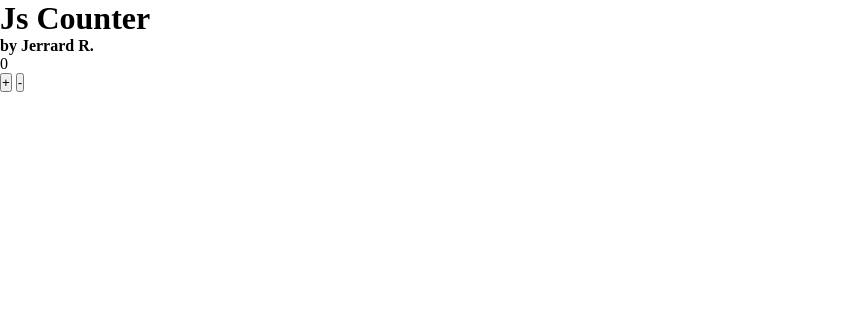
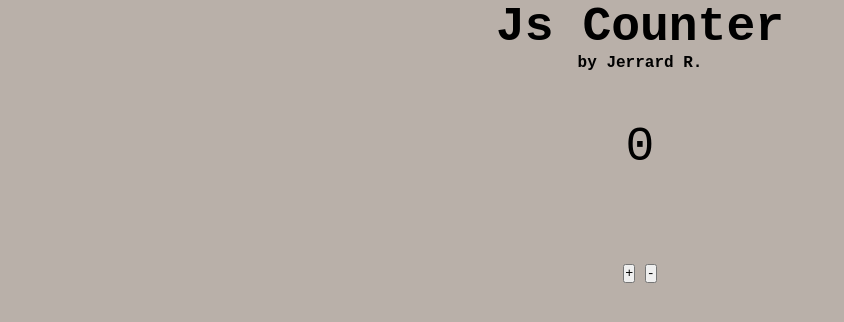
Before and after one commit to KingKazmaa/Js-Counter-App, a plain HTML site: page index.html in a window 1280 px wide. Shown: the whole page, without its empty margins (0-844 px from the left). Drawn offline with Linux system fonts and the light colour scheme.

Commit message:
updated CSS + added a click tracker in the script

```diff
--- a/script.js
+++ b/script.js
@@ -6,6 +6,9 @@ const counter = document.querySelector('.counter')
 // start counter at 0
 let count = 0
 
+// lets log each click just for fun actually
+let record = 0
+const updateRecord = () => console.log(record++ + ' clicks')
 // update display
 const updateDisplay = () => counter.innerHTML = count
 
@@ -13,10 +16,12 @@ const updateDisplay = () => counter.innerHTML = count
 function increaseNum() {
   count++
   updateDisplay()
+  updateRecord()
 }
 function decreaseNum() {
   count--
   updateDisplay()
+  updateRecord()
 }
 /* Trying event handlers for each button
 incButton.onclick = increaseNum()
--- a/style.css
+++ b/style.css
@@ -1,12 +1,45 @@
-* {
+*
+{
   padding: 0;
   margin: 0;
   box-sizing: border-box;
-
+  overflow: hidden;
+  font-family: 'Courier New', Courier, monospace;
 }
 
-
-html {
+html, body
+{
   height: 100%;
   width: 100%;
+  background-color: rgb(185, 176, 169);
 }
+
+h1, h4
+{
+  text-align: center;
+}
+
+h1 {
+  font-size: 5ch;
+}
+
+.container
+{
+  display: flex;
+  justify-content: center;
+  margin-top: 5ch;
+  flex-direction: column;
+  align-items: center;
+}
+
+.display
+{
+  font-size: 5ch;
+  height: 5ch;
+  justify-self: center;
+}
+
+.button-wrapper
+{
+  justify-content: center;
+}
```
